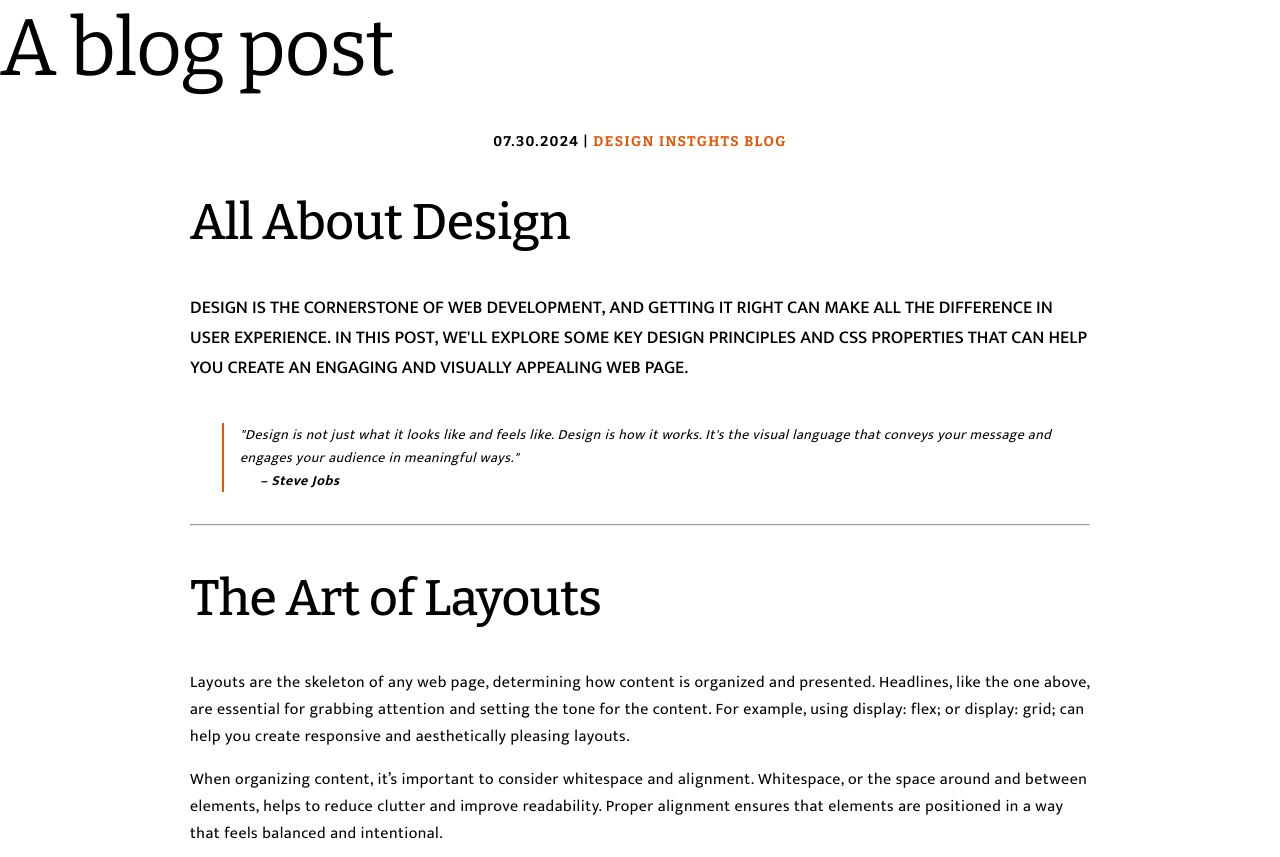
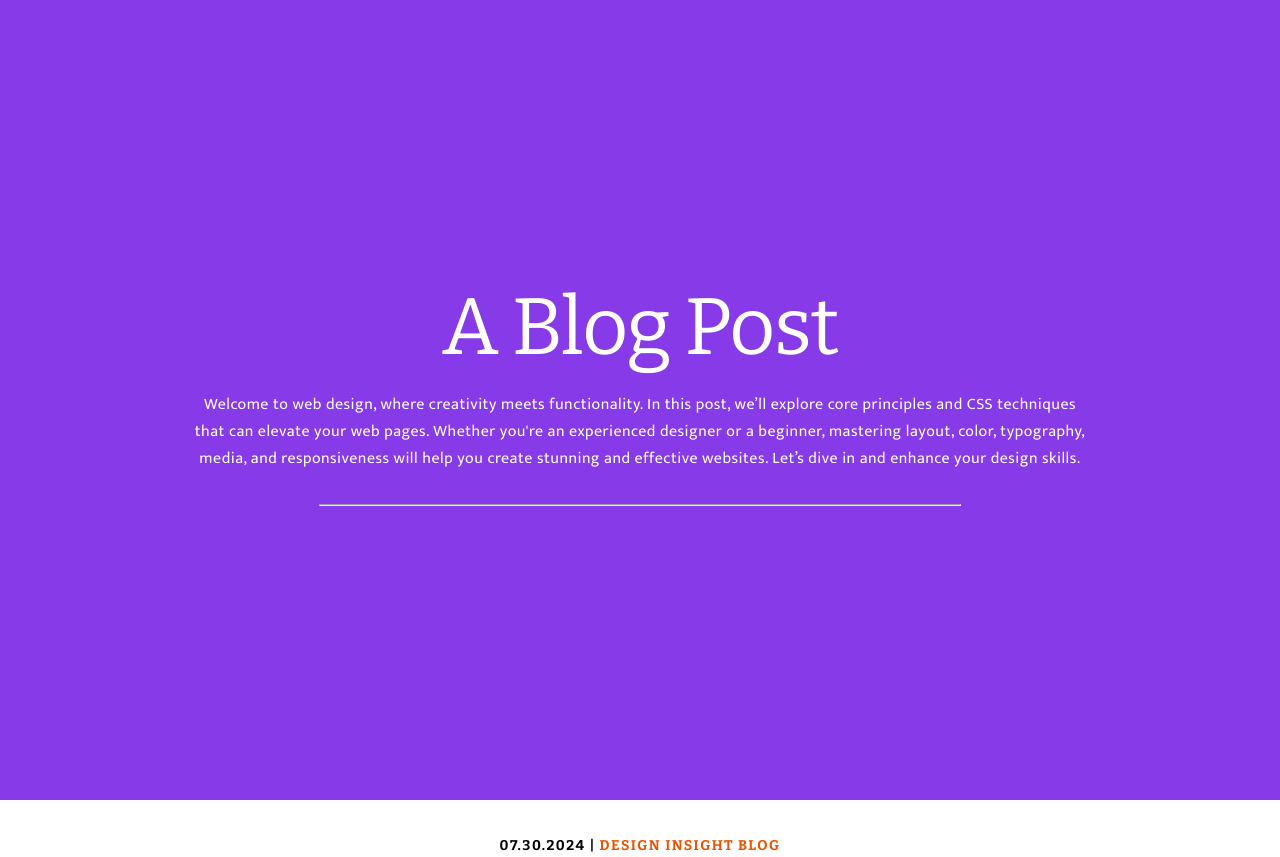
Before and after one commit to Angela-Stewart/A-Blog-Post-Design-Fundamentals, a plain HTML site: page index.html in a window 1280 px wide. Shown: the top 857 px of the page. Drawn offline with nearby package versions, Linux system fonts and the light colour scheme.

Commit message:
add hero header

```diff
--- a/app.css
+++ b/app.css
@@ -25,6 +25,35 @@ body {
     letter-spacing: 0.5px;
 }
 /* add basic typography to dody style's*/
+
+.hero {
+   background-color: #863ae8;
+   height: 100vh;
+   color: white;
+
+
+   text-align: center;
+
+
+   display: flex;
+   flex-direction: column;
+   align-items: center;
+   justify-content: center;
+}
+
+
+.hero hr {
+   width: 50%;
+   margin: 16px 0;
+}
+
+
+hero h1, .hero p {
+ width: 75%;
+ max-width: 900px;
+
+
+}
 
 
  h1,
--- a/index.html
+++ b/index.html
@@ -12,14 +12,19 @@
 
 </head>
 <body>
-    <h1>A blog post</h1>
+
+    <div class="hero">
+    <h1>A Blog Post</h1>
+    <p>Welcome to web design, where creativity meets functionality. In this post, we’ll explore core principles and CSS techniques that can elevate your web pages. Whether you're an experienced designer or a beginner, mastering layout, color, typography, media, and responsiveness will help you create stunning and effective websites. Let’s dive in and enhance your design skills.</p>
+    <hr>
+</div>
+
     <div class="content">
         <!-- center content maxwith 900px -->
-         <p class="info">07.30.2024 | <span>design instghts blog</span> </p>
+         <p class="info">07.30.2024 | <span>design insight blog</span> </p>
          <h2>All About Design</h2>
 
       <p class="headline"> Design is the cornerstone of web development, and getting it right can make all the difference in user experience. In this post, we'll explore some key design principles and CSS properties that can help you create an engaging and visually appealing web page.</p>
-
 
    <blockquote class="quote">"Design is not just what it looks like and feels like. Design is how it works. It's the visual language that conveys your message and engages your audience in meaningful ways."
      <cite>– Steve Jobs</cite>
```
